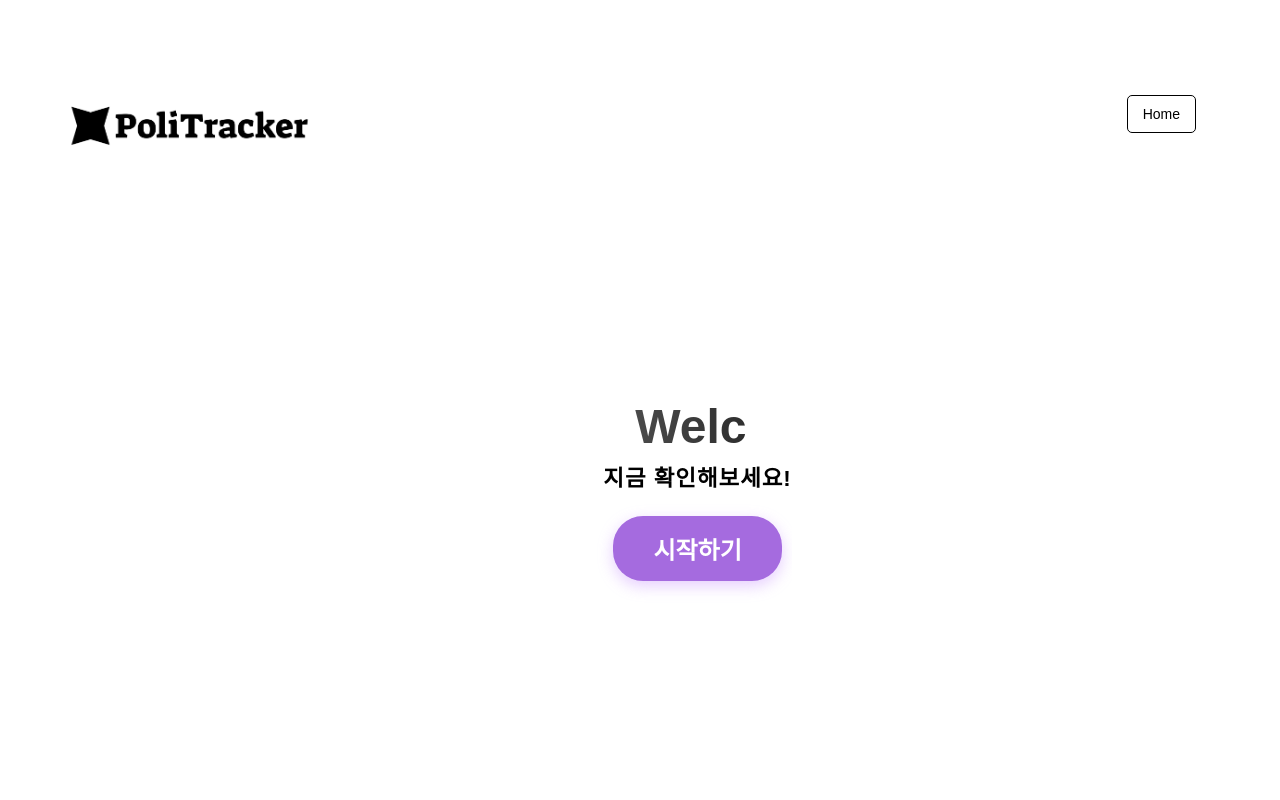
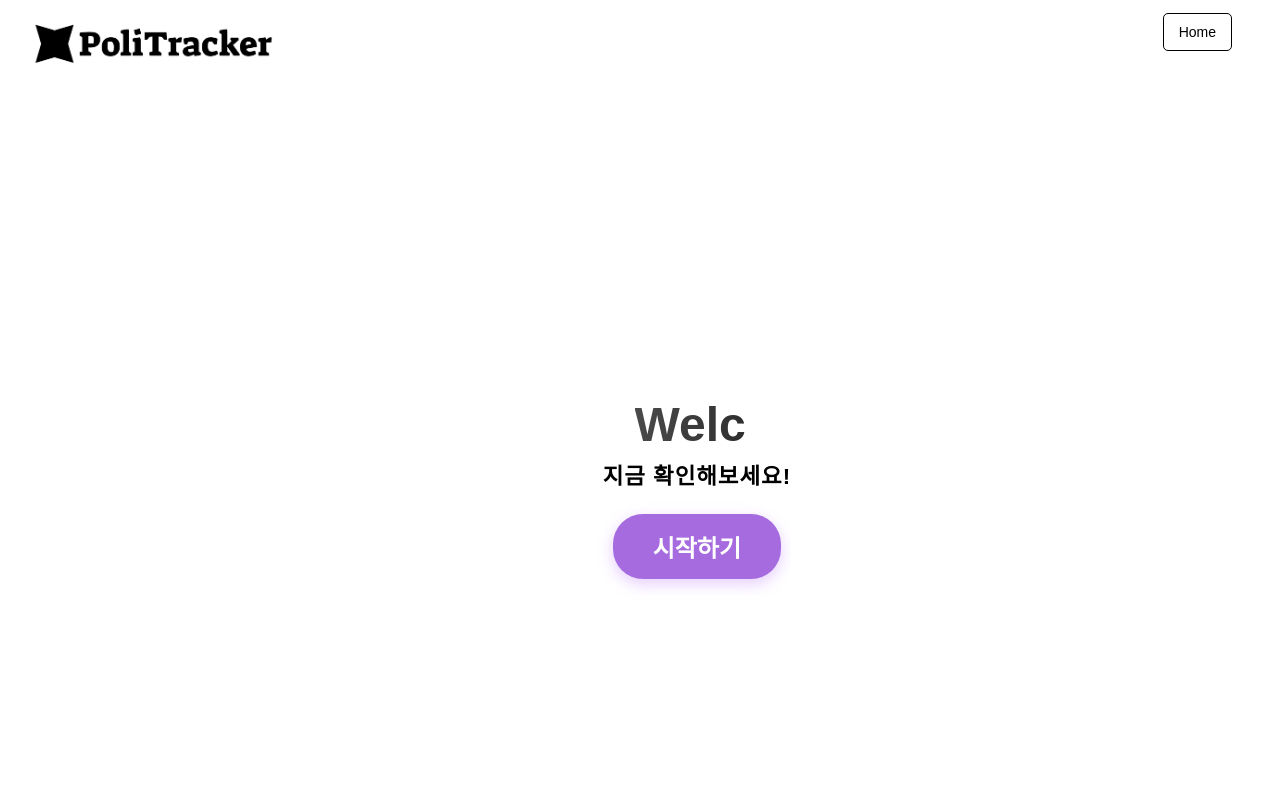
Before and after one commit to Co-Deep-Project/Frontend, a React (Create React App) app in the folder co-deep-frontend(Final)/: page /mbti in a window 1280 px wide. Shown: the top 800 px of the page. Built offline with nearby package versions, Linux system fonts and the light colour scheme.

Commit message:
새로 만듦. 스크롤바 해결안됨

```diff
--- a/co-deep-frontend(Final)/src/mbti/Mbti.css
+++ b/co-deep-frontend(Final)/src/mbti/Mbti.css
@@ -9,3 +9,7 @@
     padding: 20px;
     box-sizing: border-box; /* 패딩 포함 크기 계산 */
   }
+
+  .body {
+    overflow-y: auto;
+  }
--- a/co-deep-frontend(Final)/src/mbti/QuestionScreen.css
+++ b/co-deep-frontend(Final)/src/mbti/QuestionScreen.css
@@ -8,7 +8,13 @@
   background: white;
   font-family: 'Poppins', sans-serif;
   position: relative;
-  overflow-y: visible;
+  overflow: auto;
+}
+.question-header {
+  position: fixed;
+  width: 100%;
+  height: 60px;
+  z-index: 1000;
 }
 .question-box {
   width: 100%;
@@ -23,6 +29,7 @@
   justify-content: center;
   margin: 0 auto; /* 상하 여백 없이 가운데 정렬 */
   position: relative;
+  overflow: auto;
   margin-top: 70px; /* header 아래로 위치 조정 */
 }
 
--- a/co-deep-frontend(Final)/src/mbti/QuestionScreen.js
+++ b/co-deep-frontend(Final)/src/mbti/QuestionScreen.js
@@ -1,6 +1,5 @@
 import React, { useState, useEffect } from "react";
 import "./QuestionScreen.css";
-import styles from "./QuestionScreen.module.css"
 import logo from '../assets/polilogo.png';
 import { useNavigate } from 'react-router-dom';
 
@@ -177,7 +176,7 @@ const QuestionScreen = ({ onComplete }) => {
     };
 
     return (
-        <div className={styles.header}>
+        <div className="question-header">
             <div className="logo-container">
                 <img src={logo} alt="PoliTracker Logo" onClick={handleHomeClick} className="poliLogo" />
             </div>
--- a/co-deep-frontend(Final)/src/mbti/QuestionScreen.module.css
+++ /dev/null
@@ -1,6 +0,0 @@
-.header {
-    position: fixed;
-    width: 100%;
-    height: 60px;
-    z-index: 1000;
-  }
--- a/co-deep-frontend(Final)/src/mbti/ResultScreen.css
+++ b/co-deep-frontend(Final)/src/mbti/ResultScreen.css
@@ -1,9 +1,4 @@
-body {
-  margin: 0;
-  padding: 0;
-  background: white; /* 전체 배경은 흰색 */
-  font-family: Arial, Helvetica, sans-serif;
-}
+
 /* 전체 결과 화면 */
 .result-screen {
   display: flex;
--- a/co-deep-frontend(Final)/src/mbti/StartScreen.css
+++ b/co-deep-frontend(Final)/src/mbti/StartScreen.css
@@ -9,7 +9,7 @@
   background: white; /* 배경색 */
   color: black;
   font-family: "Noto Sans KR", sans-serif;
-  overflow: hidden; /* 스크롤바 숨기기 */
+  overflow: auto;
   margin: 0 auto;
 }
 
@@ -48,6 +48,13 @@
   transition: all 0.3s ease-in-out;
   box-shadow: 0 5px 15px rgba(192, 132, 252, 0.4);
   align-self: flex-start; /* 버튼을 왼쪽으로 정렬 */
+}
+
+.start-title {
+  font-size: 3rem;
+  font-weight: bold;
+  margin-bottom: 0.5rem;
+  margin-top: -20px; /* Welcome 텍스트를 위로 올림 */
 }
 
 .start-button:hover {
--- a/co-deep-frontend(Final)/src/mbti/StartScreen.js
+++ b/co-deep-frontend(Final)/src/mbti/StartScreen.js
@@ -35,7 +35,7 @@ const StartScreen = () => {
             animate={{ opacity: 1, scale: 1 }}
             transition={{ duration: 1 }}
           >
-            <h1 className={styles.title}>
+            <h1 className="start-title">
               {" "}
               <span className={styles.highlight}>
                 <Typewriter
--- a/co-deep-frontend(Final)/src/mbti/StartScreen.module.css
+++ b/co-deep-frontend(Final)/src/mbti/StartScreen.module.css
@@ -3,10 +3,3 @@
     -webkit-background-clip: text;
     -webkit-text-fill-color: transparent; /* 텍스트에 그라디언트 적용 */
 }
-
-  .title {
-    font-size: 3rem;
-    font-weight: bold;
-    margin-bottom: 0.5rem;
-    margin-top: -20px; /* Welcome 텍스트를 위로 올림 */
-  }
--- a/co-deep-frontend(Final)/src/yunji/yunji.css
+++ b/co-deep-frontend(Final)/src/yunji/yunji.css
@@ -9,7 +9,7 @@
 }
 
 /* 헤더 스타일 */
-.header {
+.yunji-header {
   display: flex;
   align-items: center;
   justify-content: center;
--- a/co-deep-frontend(Final)/src/yunji/yunji.js
+++ b/co-deep-frontend(Final)/src/yunji/yunji.js
@@ -35,7 +35,7 @@ const Yunji = () => {
 
   return (
     <div className="app">
-      <div className="header">
+      <div className="yunji-header">
         <div className="logo-container">
           <img src={logo} alt="PoliTracker Logo" className="poliLogo" onClick={handleHomeClick}/>
         </div>
```
